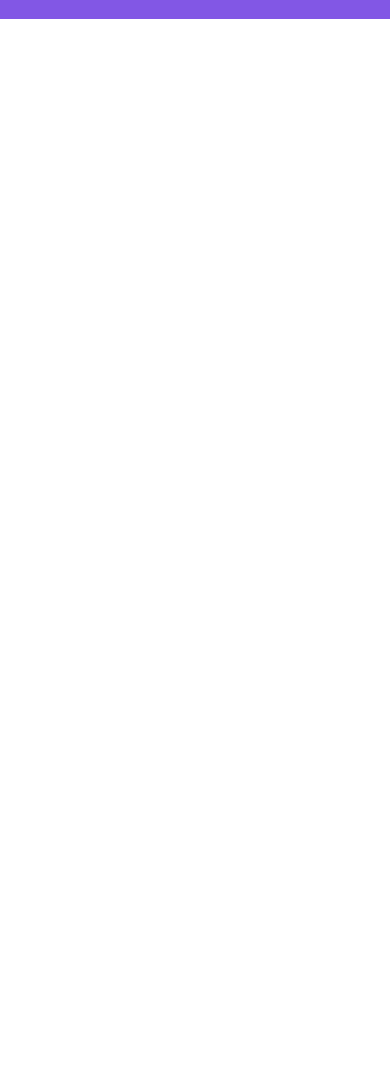
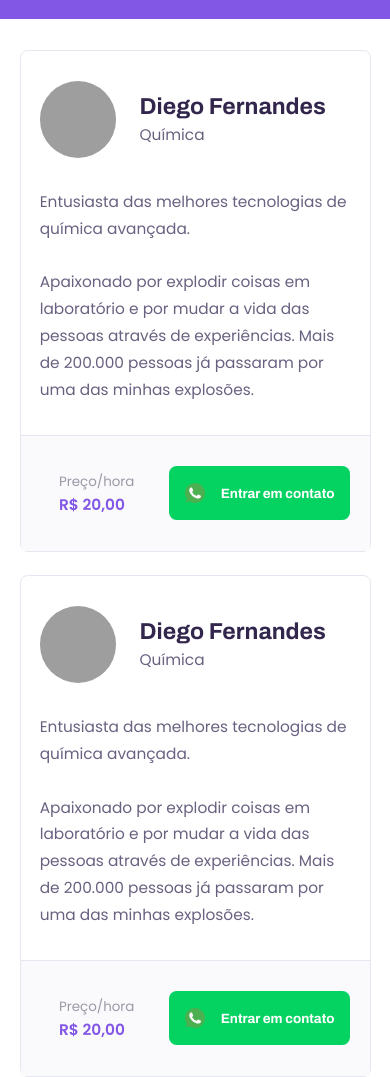
Before and after one commit to rafaelmindicelo/nlw, a plain HTML site: page study.html in a window 390 px wide. Shown: the part 580-1657 px from the top of the page. Before the commit the page ends 844 px from the top, so only its background shows below. Drawn offline with Linux system fonts and the light colour scheme; grey boxes are pictures that could not be loaded.

Commit message:
Página study.html configurada para mobile first

```diff
--- a/study.html
+++ b/study.html
@@ -66,7 +66,51 @@
             </div>
         </header>
 
+        <main>
+            <article class="teacher-item">
+                <header>
+                    <img
+                        src="https://avatars2.githubusercontent.com/u/2254731?s=460&amp;u=0ba16a79456c2f250e7579cb388fa18c5c2d7d65&amp;v=4"
+                        alt="Diego Fernandes">
+                    <div>
+                        <strong>Diego Fernandes</strong>
+                        <span>Química</span>
+                    </div>
+                </header>
 
+                <p>Entusiasta das melhores tecnologias de química avançada.<br><br>Apaixonado por explodir coisas em laboratório e por mudar a vida das pessoas através de experiências. Mais de 200.000 pessoas já passaram por uma das minhas explosões.</p>
+
+                <footer>
+                    <p>Preço/hora<strong>R$ 20,00</strong>
+                    </p>
+                    <button type="button">
+                        <img src="/images/icons/whatsapp.svg" alt="Whatsapp">Entrar em contato
+                    </button>
+                </footer>
+            </article>
+
+            <article class="teacher-item">
+                <header>
+                    <img
+                        src="https://avatars2.githubusercontent.com/u/2254731?s=460&amp;u=0ba16a79456c2f250e7579cb388fa18c5c2d7d65&amp;v=4"
+                        alt="Diego Fernandes">
+                    <div>
+                        <strong>Diego Fernandes</strong>
+                        <span>Química</span>
+                    </div>
+                </header>
+
+                <p>Entusiasta das melhores tecnologias de química avançada.<br><br>Apaixonado por explodir coisas em laboratório e por mudar a vida das pessoas através de experiências. Mais de 200.000 pessoas já passaram por uma das minhas explosões.</p>
+
+                <footer>
+                    <p>Preço/hora<strong>R$ 20,00</strong>
+                    </p>
+                    <button type="button">
+                        <img src="/images/icons/whatsapp.svg" alt="Whatsapp">Entrar em contato
+                    </button>
+                </footer>
+            </article>
+        </main>
 
     </div>
 
--- a/styles/partials/page-study.css
+++ b/styles/partials/page-study.css
@@ -95,5 +95,116 @@
     padding: 0 1.6rem;
     font: 1.6rem Archivo;
 
+}
+
+.input-block {
+    position: relative;
+}
+
+.input-block:focus-within::after {
+    content: "";
+
+    width: calc(100% - 3.2rem);
+    height: 2px;
+    background: var(--color-primary-light);
+
+    position: absolute;
+    left: 1.6rem;
+    bottom: 0px;
+}
+
+#page-study main {
+    margin: 3.2rem auto;
+    width: 90%;
+}
+
+.teacher-item {
+    background-color: var(--color-box-base);
+    border: 1px solid var(--color-line-in-white);
+    border-radius: .8rem;
+    margin-top: 2.4rem;
+}
+
+.teacher-item header {
+    padding: 3.2rem 2rem;
+    display: flex;
+    align-items: center;
+}
+
+.teacher-item header img {
+    width: 8rem;
+    height: 8rem;
+    border-radius: 50%;
+}
+
+.teacher-item header div {
+    margin-left: 2.4rem;
+}
+
+.teacher-item header div strong {
+    font: 700 2.4rem Archivo;
+    display: block;
+    color: var(--color-text-title);
+}
+
+.teacher-item header div span {
+    font-size: 1.6rem;
+    display: block;
+    margin-top: .4rem; /* margin só é respeitada para elementos in block */
+}
+
+.teacher-item p {
+    padding: 0 2rem;
+    font-size: 1.6rem;
+    line-height: 2.8rem;
 
 }
+
+.teacher-item footer {
+    padding: 3.2rem 2rem;
+    background-color: var(--color-box-footer);
+    border-top: 1px solid var(--color-line-in-white);
+    margin-top: 3.2rem;
+
+    display: flex;
+    align-items: center;
+    justify-content: space-between;
+}
+
+.teacher-item footer p {
+    font-size: 1.4rem;
+    line-height: 2.4rem;
+    color: var(--color-text-complement);
+}
+
+.teacher-item footer p strong {
+    font-size: 1.6rem;
+    color: var(--color-primary);
+    display: block;
+}
+
+.teacher-item footer button {
+    width: 20rem;
+    height: 5.6rem;
+    background: var(--color-secondary);
+    color: var(--color-button-text);
+    border: 0;
+    border-radius: .8rem;
+    cursor: pointer;
+    font: 700 1.4rem Archivo;
+
+    display: flex;
+    align-items: center;
+    justify-content: space-evenly;
+
+    text-decoration: none;
+
+    transition: background 0.2s;
+    margin-left: 1.6rem;
+}
+
+.teacher-item footer button:hover {
+    background: var(--color-secondary-dark);
+}
+
+}
```
